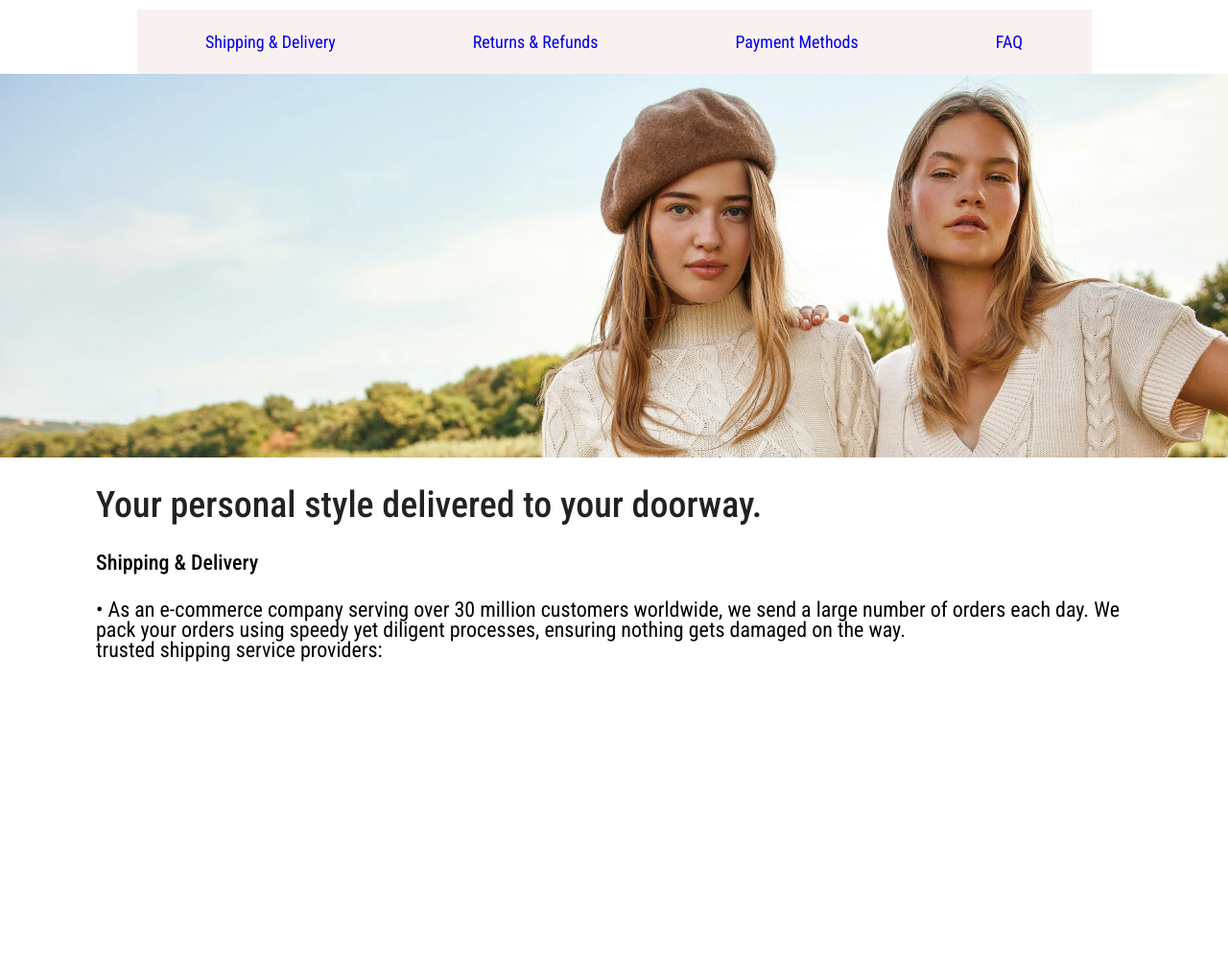
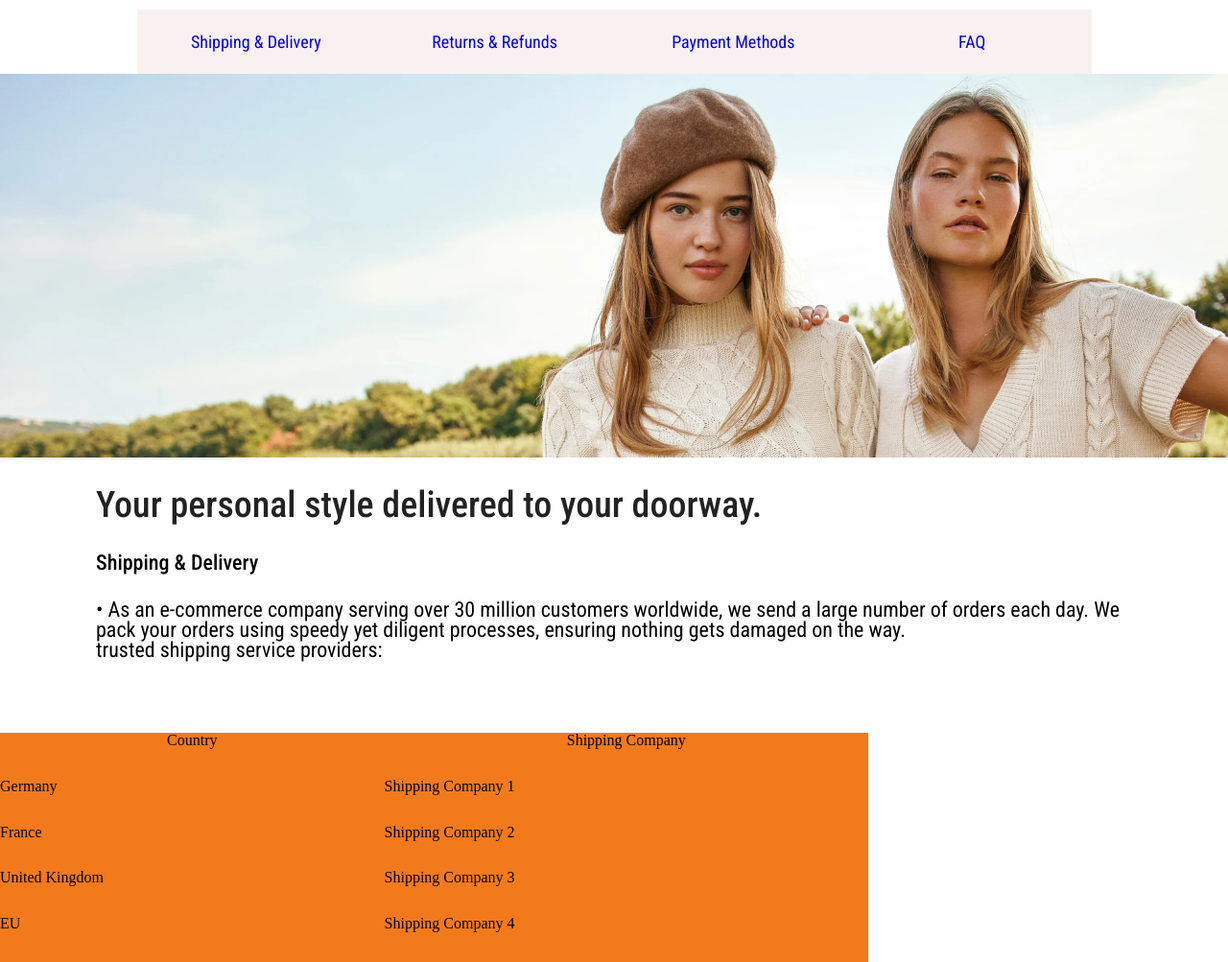
Before and after one commit to PikriaP/tranddyol, a plain HTML site: page index.html in a window 1280 px wide. Shown: the part 40-1043 px from the top of the page at 96% size. Before the commit the page ends 800 px from the top, so only its background shows below. Drawn offline with Linux system fonts and the light colour scheme; a web font is replaced by a local one.

Commit message:
adding  table

```diff
--- a/CSS/style.css
+++ b/CSS/style.css
@@ -8,6 +8,7 @@
 --navfontcolor: #666666;
 --fontcolorBlack: #000000;
 --titlefontcolor: #222222;
+--hovercollor: #F27A1A;
 
 
 }
@@ -25,6 +26,9 @@ font-size: 26px;
 line-height: 30.8px;
 color: #666666;
 
+}
+.ul.nav-board:hover{
+    background-color: var(--hovercollor);
 }
 .nav-wrapper a{
     color: var(--fontcolorBlack);
@@ -66,6 +70,16 @@ color: #666666;
    color: var(--fontcolorBlack);
 
 }
+.active {
+    display: flex;
+    width: 248.75px;
+    height: 67px;
+    justify-content: center;
+    align-items: center;
+}
+.active:hover{
+    background-color: var(--hovercollor);
+}
 .bg-image {
     height: 400px;
     background-repeat: no-repeat;
@@ -73,10 +87,18 @@ color: #666666;
     background-image: url(../photo/bgimage.png);
 margin-bottom: 27px;
 }
+.table-section{
+    width: 1445px;
+    display: flex;
+    display: contents;
+    align-items: center;
+    margin: 0 auto;
+}
 .text-wrapper {
 width: 1240px;
 height: 200px;
 margin-left: 100px;
+margin-bottom: 60px;
 color: var(--fontcolorBlack);
 font-family: "Roboto Condensed", sans-serif;
    font-size: 22px;
@@ -103,3 +125,14 @@ line-height: 44.53px;
 text-align: left;
 
 }
+table{
+width: 905px;
+height: 239px;
+top: 800px;
+left: 270px;
+gap: 0px;
+opacity: 0px;
+background-color: #F27A1A;
+
+
+}
--- a/index.html
+++ b/index.html
@@ -23,10 +23,10 @@
     </header>
     <div class="nav-cont">
       <ul class="nav-board">
-        <li><a href="#">Shipping & Delivery</a></li>
-        <li><a href="#">Returns & Refunds</a></li>
-        <li><a href="#">Payment Methods</a></li>
-        <li><a href="#">FAQ</a></li>
+        <li class="active"><a href="#">Shipping & Delivery</a></li>
+        <li class="active"><a href="#">Returns & Refunds</a></li>
+        <li class="active"><a href="#">Payment Methods</a></li>
+        <li class="active"><a href="#">FAQ</a></li>
       </ul>
 
     </div>
@@ -39,6 +39,29 @@
           <p class="span">Shipping & Delivery</p>
           <p>• As an e-commerce company serving over 30 million customers worldwide, we send a large number of orders each day. We <br> pack your orders using speedy yet diligent processes, ensuring nothing gets damaged on the way. <br> trusted shipping service providers:</p>
         </div>
+        <table border="1">
+          <tr>
+              <th>Country</th>
+              <th>Shipping Company</th>
+          </tr>
+          <tr>
+              <td>Germany</td>
+              <td>Shipping Company 1</td>
+          </tr>
+          <tr>
+              <td>France</td>
+              <td>Shipping Company 2</td>
+          </tr>
+          <tr>
+              <td>United Kingdom</td>
+              <td>Shipping Company 3</td>
+          </tr>
+          <tr>
+              <td>EU</td>
+              <td>Shipping Company 4</td>
+          </tr>
+      </table>
+
     </div>
   </body>
 </html>
```
